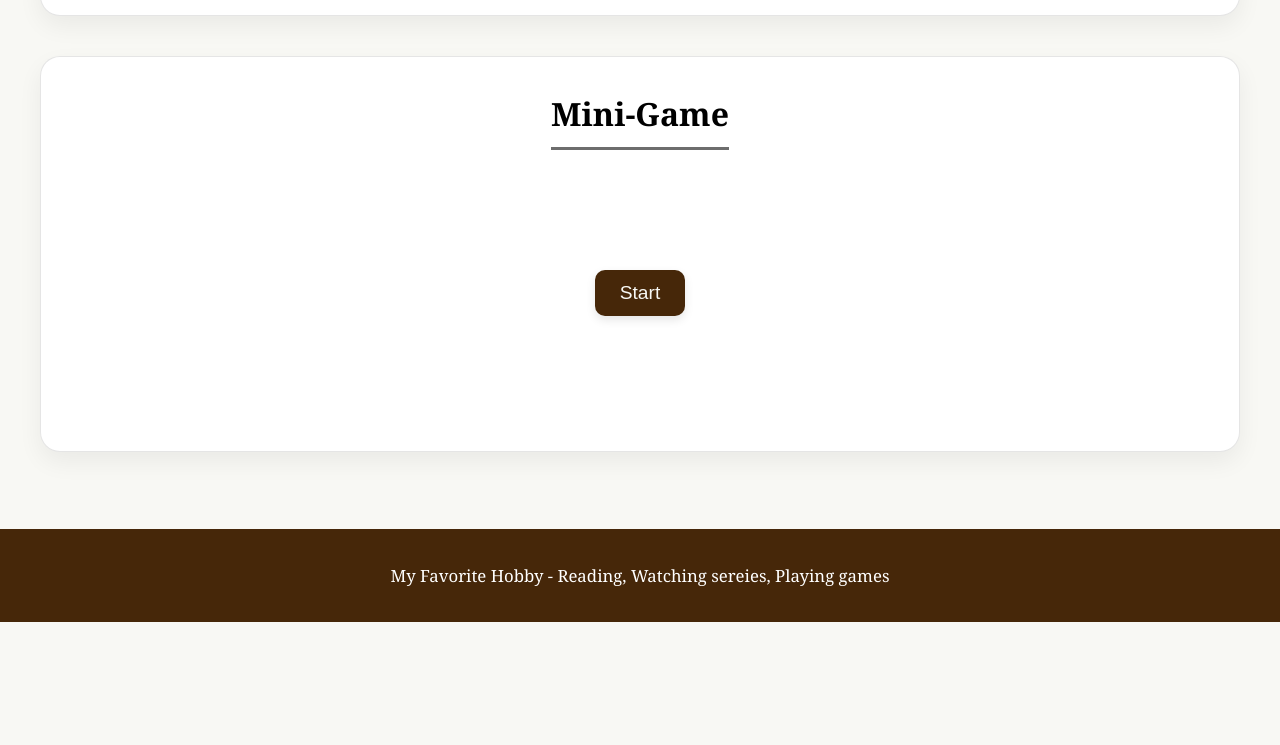
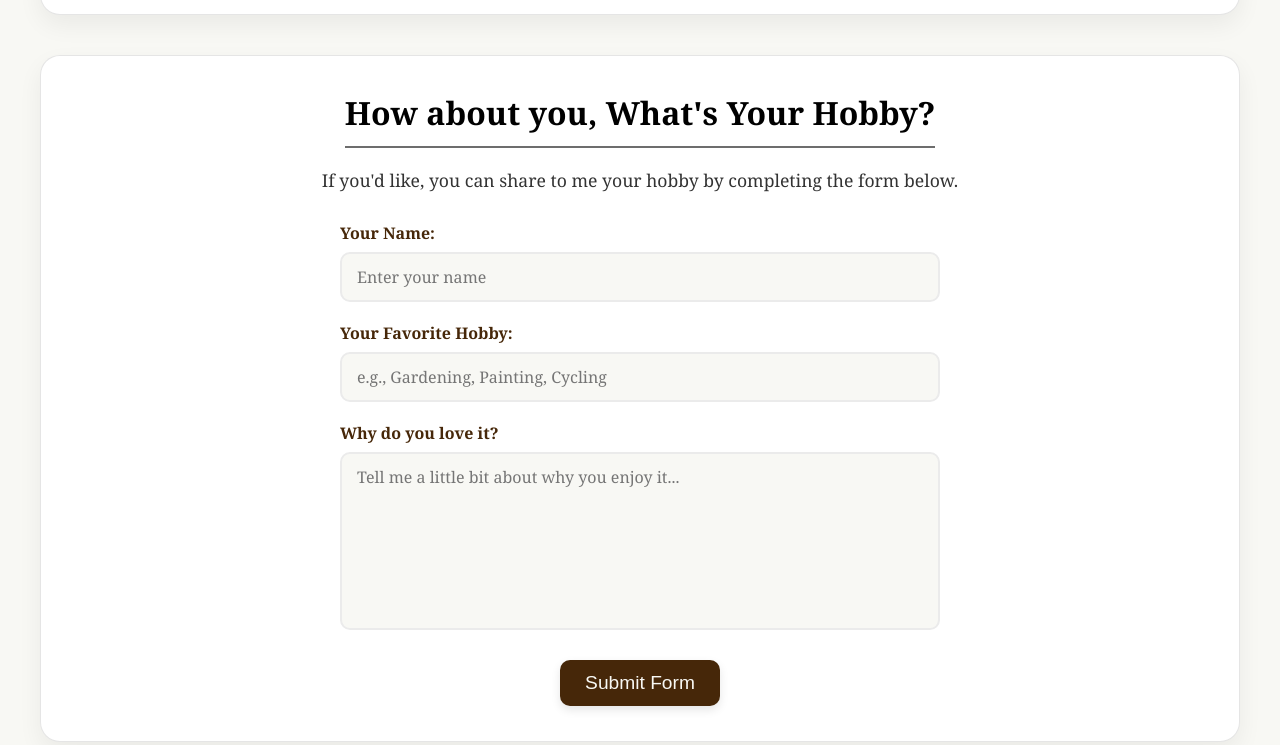
Before and after one commit to 127bothsidees/Natpatsorn_M3_final, a plain HTML site: page index.html in a window 1280 px wide. Shown: the part 2109-2854 px from the top of the page. Before the commit the page ends 2731 px from the top, so only its background shows below. Drawn offline with Linux system fonts and the light colour scheme.

Commit message:
Add files via upload

```diff
--- a/index.html
+++ b/index.html
@@ -67,6 +67,32 @@
 		</div>
 		</section>
 
+		<section id="share-hobby-section" class="reveal-hidden">
+			<div class="share-hobby-card">
+				<h2 class="form-title">How about you, What's Your Hobby?</h2>
+				<p style="text-align: center; margin-bottom: 25px;">If you'd like, you can share to me your hobby by completing the form below.</p>
+
+				<form action="#" method="POST" class="hobby-form">
+					<div class="form-group">
+						<label for="userName">Your Name:</label>
+						<input type="text" id="userName" name="userName" placeholder="Enter your name" required>
+					</div>
+
+					<div class="form-group">
+						<label for="userHobby">Your Favorite Hobby:</label>
+						<input type="text" id="userHobby" name="userHobby" placeholder="e.g., Gardening, Painting, Cycling" required>
+					</div>
+
+					<div class="form-group">
+						<label for="userReason">Why do you love it?</label>
+						<textarea id="userReason" name="userReason" rows="4" placeholder="Tell me a little bit about why you enjoy it..." required></textarea>
+					</div>
+
+					<button type="submit" class="game-btn">Submit Form</button>
+				</form>
+			</div>
+		</section>
+
 		<section id="minigame-section" class="reveal-hidden">
     <div class="minigame-container">
         <h2 class="minigame-title">Mini-Game</h2>
--- a/script.js
+++ b/script.js
@@ -58,6 +58,7 @@ document.addEventListener("DOMContentLoaded", () => {
         '.reading-book', '.fav-book', '.e-book', '.read-song',
         '.watching-series', '.into-sr', '.c-recommend',
         '.play-game-text', '.game-exp', '.fav-game-text',
+		'#share-hobby-section',
 		'#minigame-section'
     ];
 
@@ -110,20 +111,19 @@ function playTurn(playerChoice) {
     let scoreColor = "";
 
     if (maxScore > 49) {
-        scoreColor = "darkgreen";
+        scoreColor = "#232b2b";
         if (!hasReached50) {
             alert("Wow, you've played this game for so long. Incredible!");
             hasReached50 = true;
         }
     } else if (maxScore > 20) {
-        scoreColor = "indigo";
+        scoreColor = "#461257";
     } else if (maxScore > 10) {
-        scoreColor = "navy";
+        scoreColor = "#14123b";
     }
 
     document.getElementById('player-score').style.color = scoreColor;
     document.getElementById('comp-score').style.color = scoreColor;
-    // ---------------------------------
 
     const feedbackEl = document.getElementById('game-message');
     feedbackEl.innerText = resultMessage;
--- a/styles.css
+++ b/styles.css
@@ -319,7 +319,7 @@ main {
 }
 .my-hobby {
 	margin-top: 0;
-	border-bottom: 3px solid #6D6D6D;
+	border-bottom: 2px solid #6D6D6D;
 	padding-bottom: 12px;
 	margin-bottom: 20px;
 	font-size: 2rem;
@@ -593,7 +593,7 @@ tr:hover {
 }
 .minigame-title {
     margin-top: 0;
-    border-bottom: 3px solid #6D6D6D;
+    border-bottom: 2px solid #6D6D6D;
     padding-bottom: 12px;
     margin-bottom: 20px;
     font-size: 2rem;
@@ -692,6 +692,87 @@ tr:hover {
     animation: slideUpFade 0.8s cubic-bezier(0.165, 0.84, 0.44, 1) forwards;
 }
 
+#share-hobby-section {
+    margin-top: 40px;
+}
+
+.share-hobby-card {
+    background-color: #ffffff;
+    border-radius: 20px;
+    border: 1px solid rgba(0,0,0,0.1);
+    padding: 35px;
+    box-shadow: 0 10px 25px rgba(0,0,0,0.06);
+    margin-bottom: 2rem;
+    transition: transform 0.4s ease, box-shadow 0.4s ease;
+}
+
+.share-hobby-card:hover {
+    transform: translateY(-6px);
+    box-shadow: 0 15px 30px rgba(0,0,0,0.12);
+}
+
+.form-title {
+    margin-top: 0;
+    border-bottom: 2px solid #6D6D6D;
+    padding-bottom: 12px;
+    margin-bottom: 10px;
+    font-size: 2rem;
+    width: fit-content;
+    margin-left: auto;
+    margin-right: auto;
+    text-align: center;
+}
+
+.hobby-form {
+    display: flex;
+    flex-direction: column;
+    gap: 20px;
+    max-width: 600px;
+    margin: 0 auto;
+}
+
+.form-group {
+    display: flex;
+    flex-direction: column;
+    gap: 8px;
+    text-align: left;
+}
+.form-group textarea {
+    resize: none;
+	min-height: 150px;
+}
+.form-group label {
+    font-weight: bold;
+    color: #462709;
+}
+
+.form-group input, .form-group textarea {
+    padding: 12px 15px;
+    border: 2px solid #EBEBEB;
+    border-radius: 10px;
+    font-family: inherit;
+    font-size: 1rem;
+    background-color: #F8F8F4;
+    color: #333;
+    transition: border-color 0.3s, outline 0.3s;
+}
+
+.form-group input:focus, .form-group textarea:focus {
+    outline: none;
+    border-color: #78653D;
+}
+
+.hobby-form .game-btn {
+    align-self: center;
+    margin-top: 10px;
+    width: fit-content;
+}
+
+.hobby-form .game-btn:hover,
+.hobby-form .game-btn:focus {
+    outline: none;
+}
+
 @keyframes slideUpFade {
     0% {
         opacity: 0;
```
Also changed, not shown: hobby3.html (+5 -4 lines).
